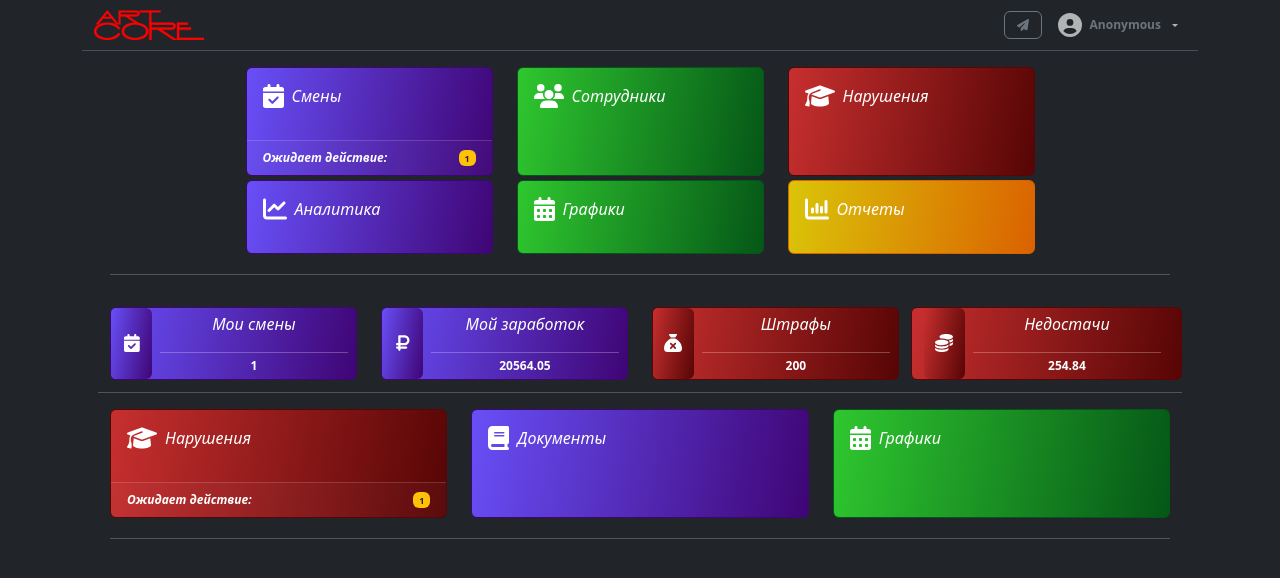
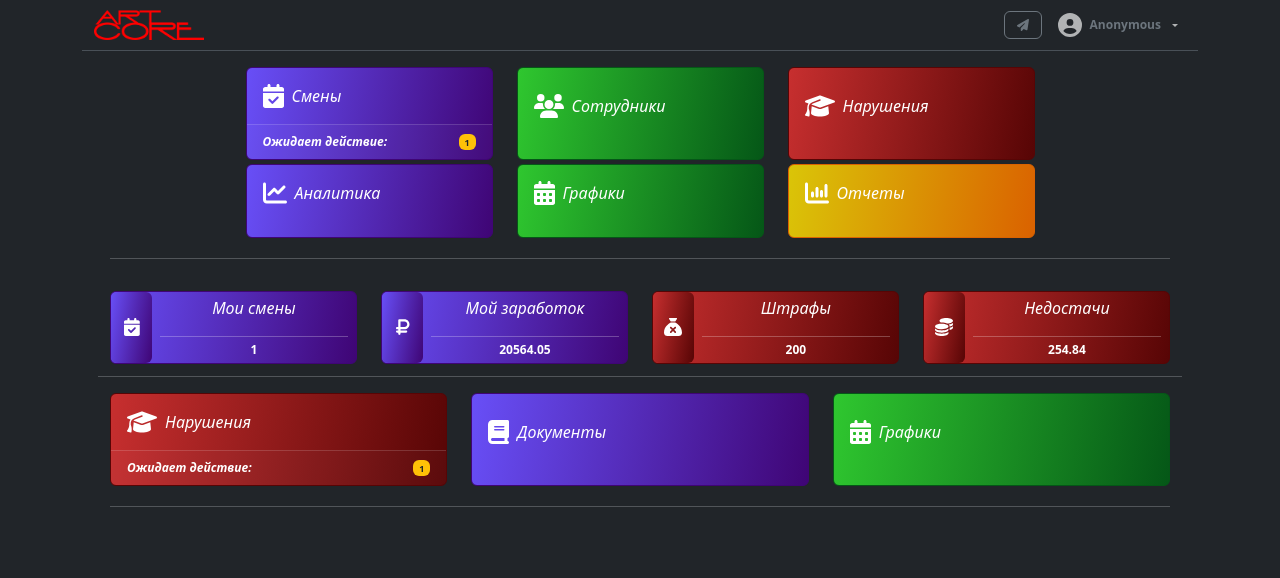
Before and after one commit to PlanSK/area-frontend, a React (Create React App) app: page / in a window 1280 px wide. Shown: the top 578 px of the page. Built offline with nearby package versions, Linux system fonts and the light colour scheme.

Commit message:
Change blocks design.

```diff
--- a/src/EmployeeDashboard.tsx
+++ b/src/EmployeeDashboard.tsx
@@ -41,13 +41,16 @@ export function EmployeeDashboard(props: EmployeeDashboardPropsType) {
               />
             </div>
           ))}
-          { props.isCashier && props.summaryShortage && <EmployeeSnippet  id={cashierBlock.id}
-                        color={cashierBlock.color}
-                        title={cashierBlock.title}
-                        icon={cashierBlock.icon}
-                        link={cashierBlock.link}
-                        indicatorValue={cashierBlock.indicatorValue}
+          { props.isCashier && props.summaryShortage &&
+            <div className="col-sm-12 col-md-3 mb-1" key={cashierBlock.id}>
+              <EmployeeSnippet  id={cashierBlock.id}
+                                color={cashierBlock.color}
+                                title={cashierBlock.title}
+                                icon={cashierBlock.icon}
+                                link={cashierBlock.link}
+                                indicatorValue={cashierBlock.indicatorValue}
               />
+            </div>
           }
           <hr className="w-100 mt-2" />
         </div>
--- a/src/Snippet.tsx
+++ b/src/Snippet.tsx
@@ -15,11 +15,18 @@ export type SnippetPropsType = {
 export function Snippet(snippetData: SnippetPropsType) {
   return (
       <div className={"card h-100 " + (snippetData.color)} key={snippetData.id}>
-        <div className="card-body ">
-          <p className="card-text fst-italic normalize" style={{fontSize: "1rem"}}>
-              <span className="me-2"><FontAwesomeIcon icon={snippetData.icon} size="xl" /></span>
-              {snippetData.title}
-          </p>
+        <div className="card-body d-flex align-items-center">
+          { snippetData.dataCount > 0 ?
+            <span className="card-text fst-italic normalize" style={{fontSize: "1rem"}}>
+                <span className="me-2"><FontAwesomeIcon icon={snippetData.icon} size="xl" /></span>
+                {snippetData.title}
+            </span>
+          :
+            <p className="card-text fst-italic normalize" style={{fontSize: "1rem"}}>
+                <span className="me-2"><FontAwesomeIcon icon={snippetData.icon} size="xl" /></span>
+                {snippetData.title}
+            </p>
+          }
           <a href={snippetData.link} className="stretched-link"> </a>
         </div>
         {snippetData.dataCount > 0 && <div className="card-footer d-flex justify-content-between align-items-center">
```
